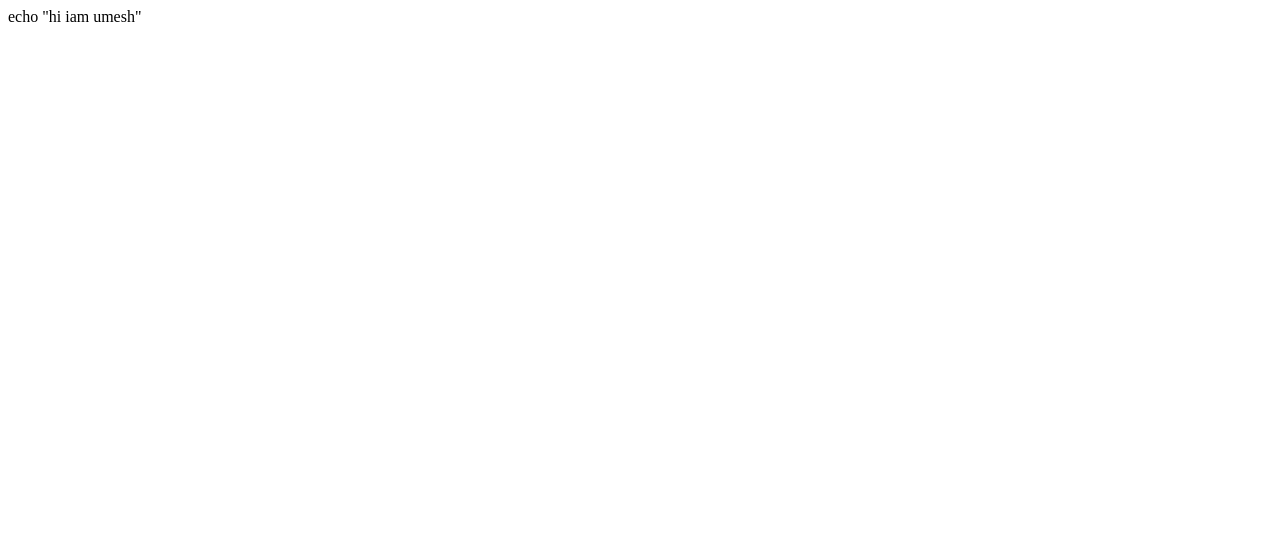
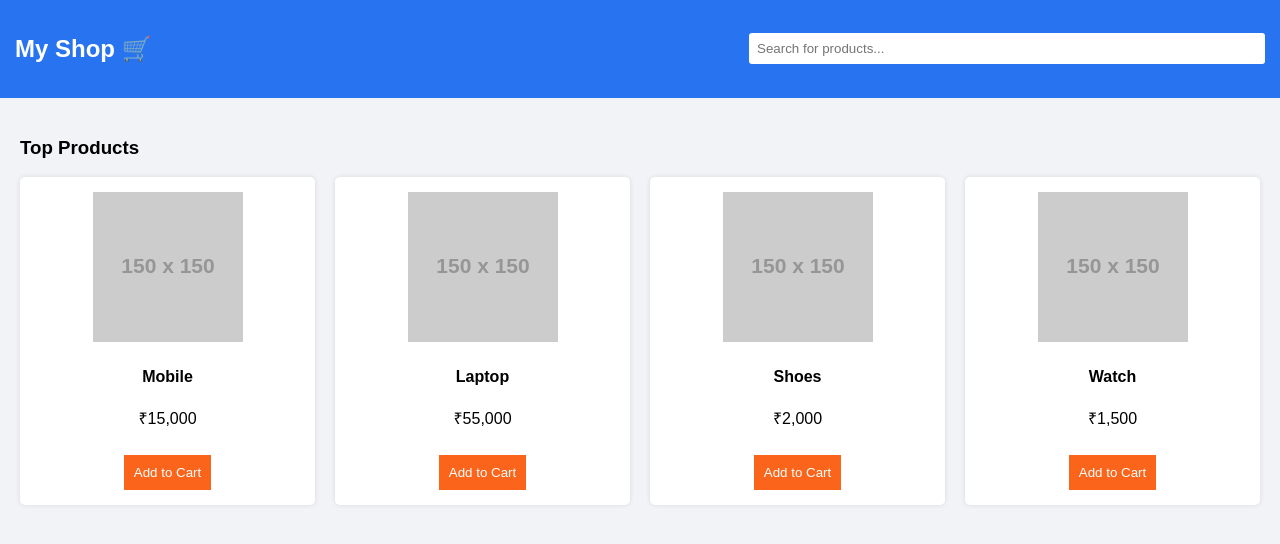
Before and after one commit to umeshnikam0511/Jenkins-, a plain HTML site: page index.html in a window 1280 px wide. Drawn offline with Linux system fonts and the light colour scheme; placeholder pictures from the web are drawn by us.

Commit message:
sync local to github

```diff
--- a/index.html
+++ b/index.html
@@ -1 +1,117 @@
-echo "hi iam umesh"
+<!DOCTYPE html>
+<html lang="en">
+<head>
+<meta charset="UTF-8">
+<meta name="viewport" content="width=device-width, initial-scale=1.0">
+<title>My Store</title>
+
+<style>
+body {
+    margin: 0;
+    font-family: Arial;
+    background: #f1f3f6;
+}
+
+/* Header */
+.header {
+    background: #2874f0;
+    color: white;
+    padding: 15px;
+    display: flex;
+    justify-content: space-between;
+    align-items: center;
+}
+
+.header input {
+    width: 40%;
+    padding: 8px;
+    border-radius: 3px;
+    border: none;
+}
+
+/* Products */
+.container {
+    padding: 20px;
+}
+
+.products {
+    display: grid;
+    grid-template-columns: repeat(4, 1fr);
+    gap: 20px;
+}
+
+.card {
+    background: white;
+    padding: 15px;
+    border-radius: 5px;
+    text-align: center;
+    box-shadow: 0 0 5px rgba(0,0,0,0.1);
+}
+
+.card img {
+    width: 100%;
+    height: 150px;
+    object-fit: contain;
+}
+
+.card button {
+    background: #fb641b;
+    color: white;
+    border: none;
+    padding: 10px;
+    cursor: pointer;
+    margin-top: 10px;
+}
+
+.card button:hover {
+    background: #e55b13;
+}
+</style>
+
+</head>
+
+<body>
+
+<div class="header">
+    <h2>My Shop 🛒</h2>
+    <input type="text" placeholder="Search for products...">
+</div>
+
+<div class="container">
+    <h3>Top Products</h3>
+
+    <div class="products">
+
+        <div class="card">
+            <img src="https://via.placeholder.com/150">
+            <h4>Mobile</h4>
+            <p>₹15,000</p>
+            <button>Add to Cart</button>
+        </div>
+
+        <div class="card">
+            <img src="https://via.placeholder.com/150">
+            <h4>Laptop</h4>
+            <p>₹55,000</p>
+            <button>Add to Cart</button>
+        </div>
+
+        <div class="card">
+            <img src="https://via.placeholder.com/150">
+            <h4>Shoes</h4>
+            <p>₹2,000</p>
+            <button>Add to Cart</button>
+        </div>
+
+        <div class="card">
+            <img src="https://via.placeholder.com/150">
+            <h4>Watch</h4>
+            <p>₹1,500</p>
+            <button>Add to Cart</button>
+        </div>
+
+    </div>
+</div>
+
+</body>
+</html>
```
